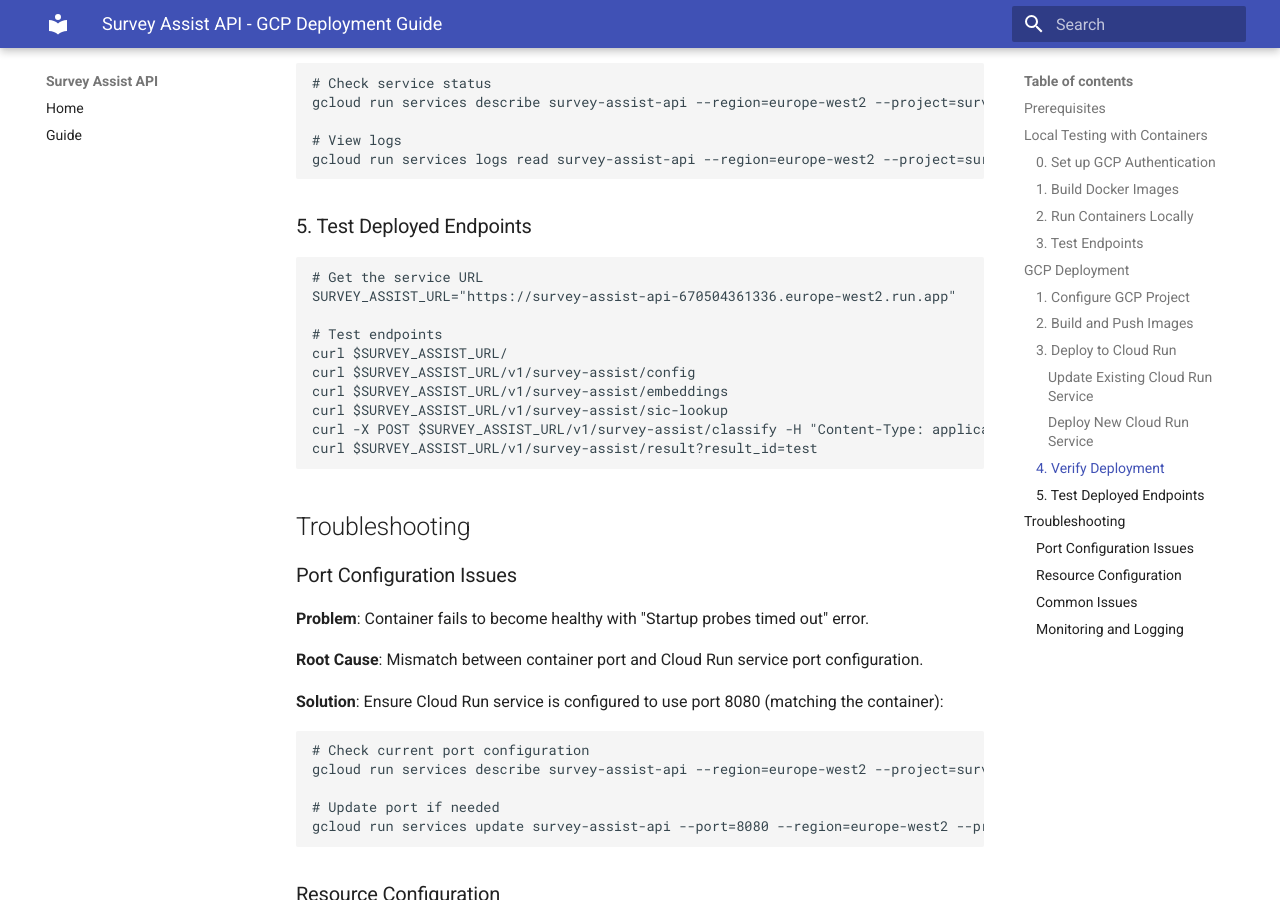
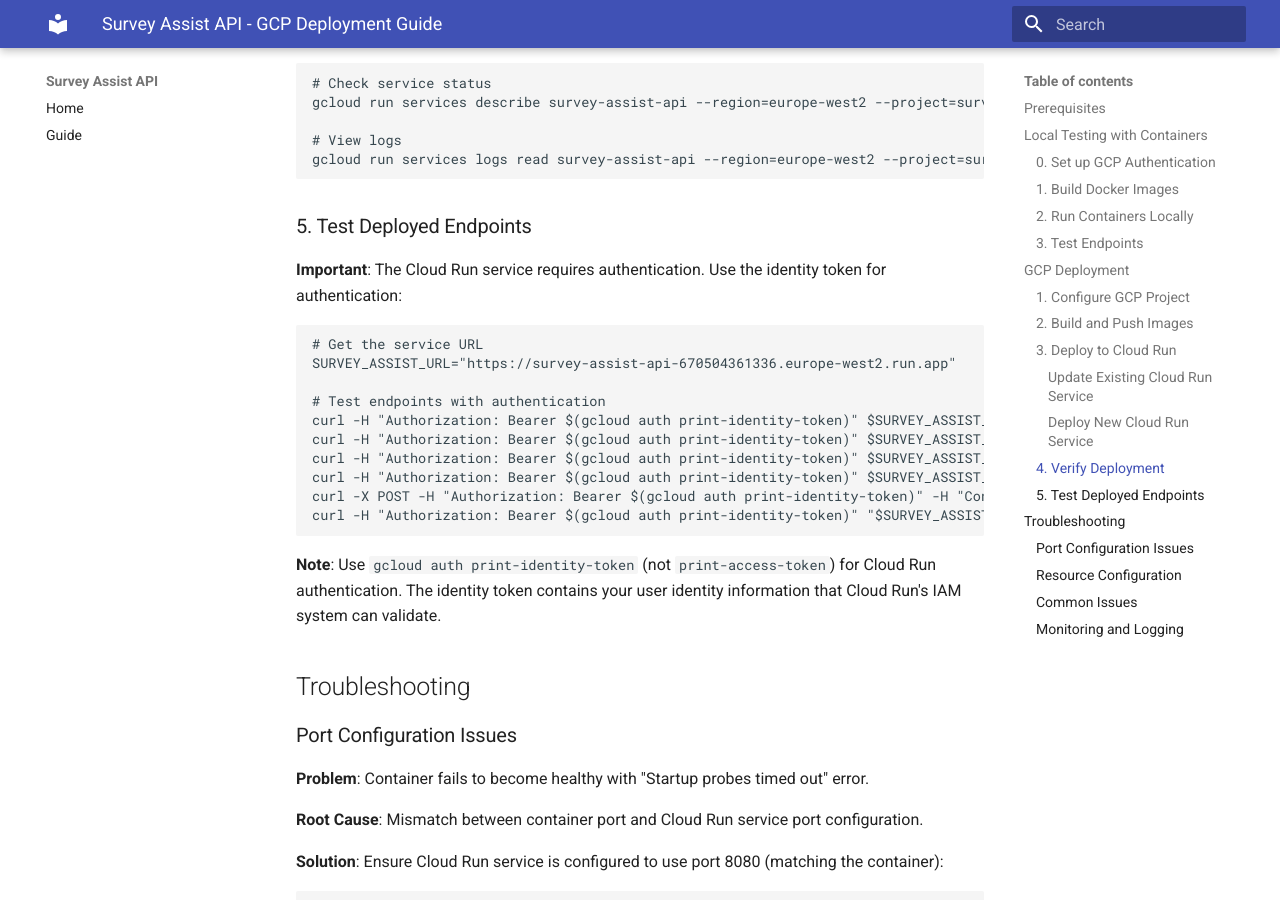
Before and after one commit to ONSdigital/survey-assist-api, an MkDocs documentation site: the page built from docs/gcp-deployment.md, in a window 1280 px wide and 900 px high, scrolled down 3510 px. Built offline with MkDocs 1.6.1 and Material for MkDocs 9.7.7, drawn with Linux system fonts in a browser that asks for light colours.

Commit message:
add note about using id token JWT not OAuth2

````diff
--- a/docs/gcp-deployment.md
+++ b/docs/gcp-deployment.md
@@ -175,18 +175,22 @@
 
 ### 5. Test Deployed Endpoints
 
+**Important**: The Cloud Run service requires authentication. Use the identity token for authentication:
+
 ```bash
 # Get the service URL
 SURVEY_ASSIST_URL="https://survey-assist-api-670504361336.europe-west2.run.app"
 
-# Test endpoints
-curl $SURVEY_ASSIST_URL/
-curl $SURVEY_ASSIST_URL/v1/survey-assist/config
-curl $SURVEY_ASSIST_URL/v1/survey-assist/embeddings
-curl $SURVEY_ASSIST_URL/v1/survey-assist/sic-lookup
-curl -X POST $SURVEY_ASSIST_URL/v1/survey-assist/classify -H "Content-Type: application/json" -d '{"test": "data"}'
-curl $SURVEY_ASSIST_URL/v1/survey-assist/result?result_id=test
+# Test endpoints with authentication
+curl -H "Authorization: Bearer $(gcloud auth print-identity-token)" $SURVEY_ASSIST_URL/
+curl -H "Authorization: Bearer $(gcloud auth print-identity-token)" $SURVEY_ASSIST_URL/v1/survey-assist/config
+curl -H "Authorization: Bearer $(gcloud auth print-identity-token)" $SURVEY_ASSIST_URL/v1/survey-assist/embeddings
+curl -H "Authorization: Bearer $(gcloud auth print-identity-token)" $SURVEY_ASSIST_URL/v1/survey-assist/sic-lookup
+curl -X POST -H "Authorization: Bearer $(gcloud auth print-identity-token)" -H "Content-Type: application/json" -d '{"test": "data"}' "$SURVEY_ASSIST_URL/v1/survey-assist/classify"
+curl -H "Authorization: Bearer $(gcloud auth print-identity-token)" "$SURVEY_ASSIST_URL/v1/survey-assist/result?result_id=test"
 ```
+
+**Note**: Use `gcloud auth print-identity-token` (not `print-access-token`) for Cloud Run authentication. The identity token contains your user identity information that Cloud Run's IAM system can validate.
 
 ## Troubleshooting
 
````
